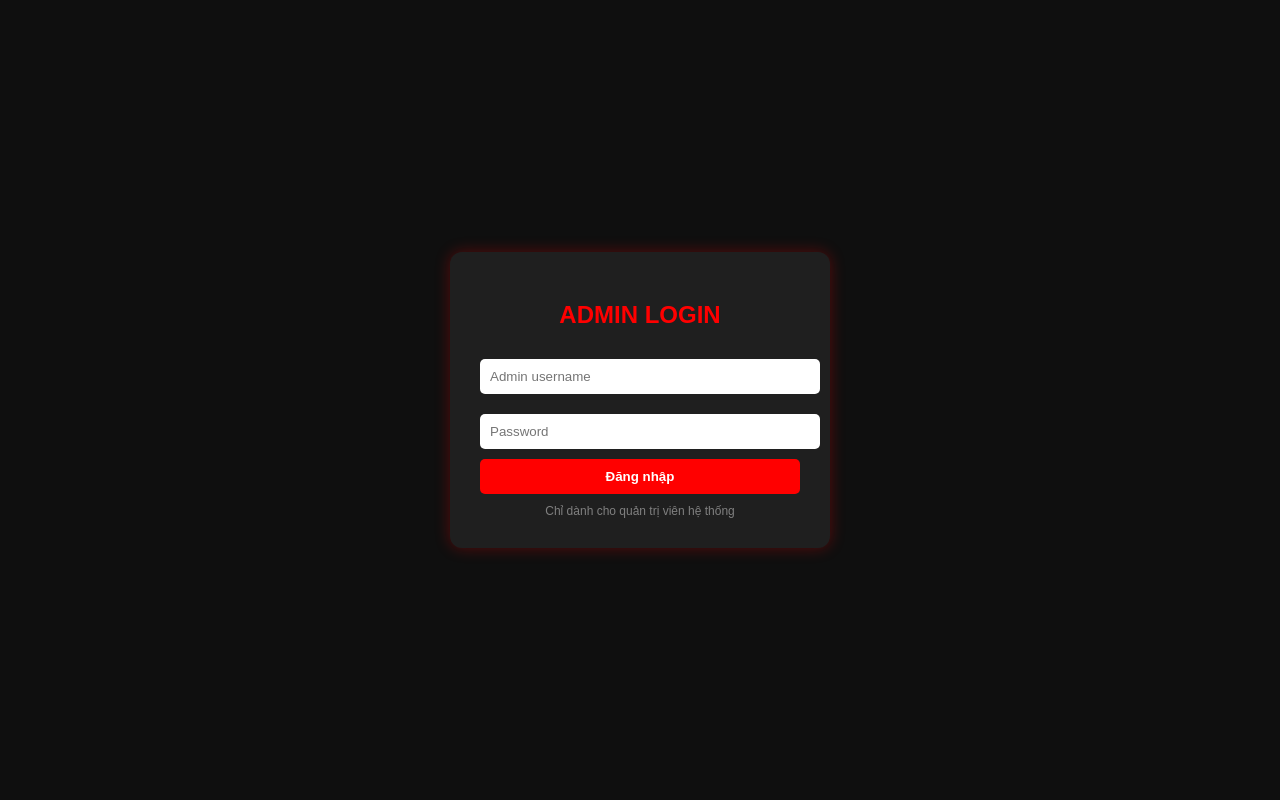
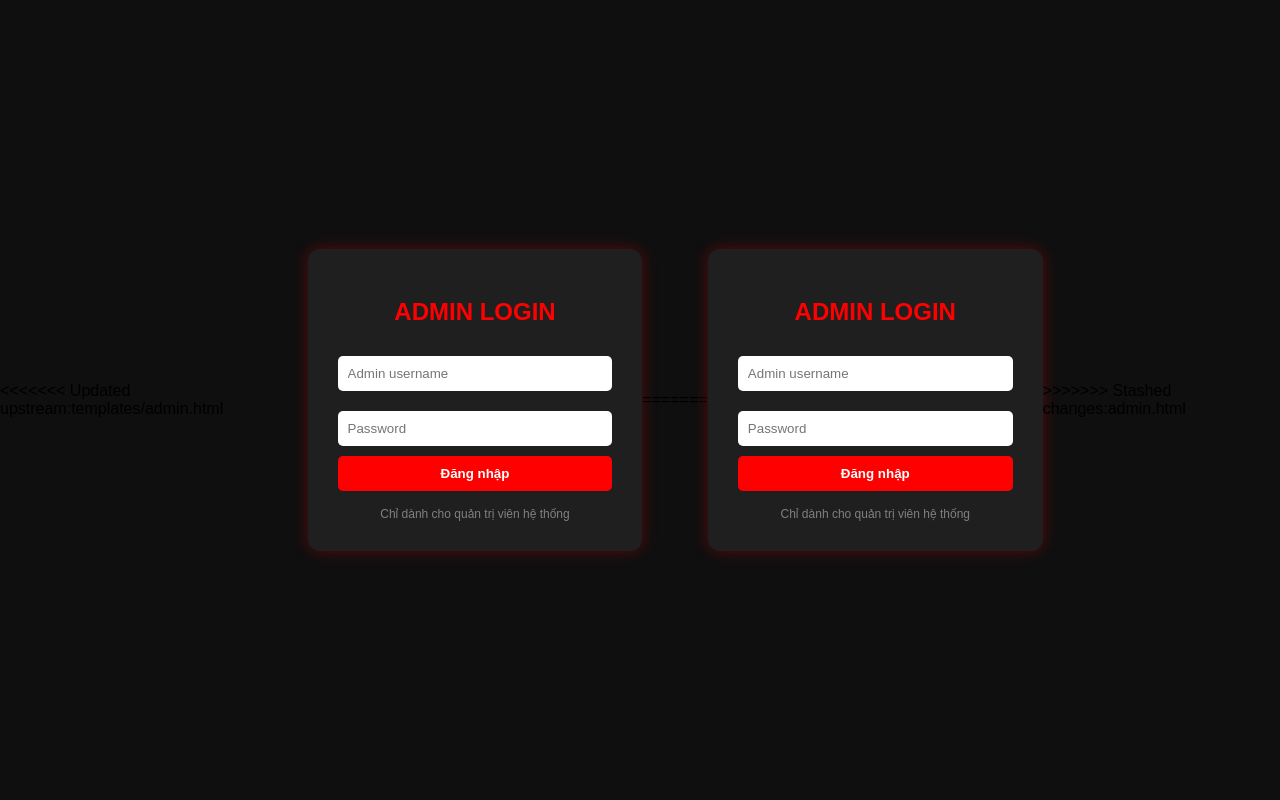
Before and after one commit to PencillDragon/D-n-Web-B-n-H-ng, a Python web app: template templates/admin.html in a window 1280 px wide. Run offline with Jinja, Linux system fonts and the light colour scheme; the template is opened without the code that fills it, so the values that code supplies are empty.

Commit message:
gộp vào

```diff
--- a/templates/admin.html
+++ b/templates/admin.html
@@ -1,3 +1,4 @@
+<<<<<<< Updated upstream:templates/admin.html
 <!DOCTYPE html>
 <html lang="vi">
 <head>
@@ -80,3 +81,87 @@
 
 </body>
 </html>
+=======
+<!DOCTYPE html>
+<html lang="vi">
+<head>
+    <meta charset="UTF-8">
+    <title>Admin Login - Three V</title>
+
+    <style>
+        body {
+            margin: 0;
+            font-family: Arial;
+            background: #0f0f0f;
+            display: flex;
+            justify-content: center;
+            align-items: center;
+            height: 100vh;
+        }
+
+        .login-box {
+            background: #1f1f1f;
+            padding: 30px;
+            border-radius: 12px;
+            width: 320px;
+            box-shadow: 0 0 15px rgba(255,0,0,0.3);
+        }
+
+        h2 {
+            text-align: center;
+            color: red;
+            margin-bottom: 20px;
+        }
+
+        input {
+            width: 100%;
+            padding: 10px;
+            margin: 10px 0;
+            border: none;
+            outline: none;
+            border-radius: 5px;
+        }
+
+        button {
+            width: 100%;
+            padding: 10px;
+            background: red;
+            color: white;
+            border: none;
+            cursor: pointer;
+            border-radius: 5px;
+            font-weight: bold;
+        }
+
+        button:hover {
+            background: darkred;
+        }
+
+        .note {
+            font-size: 12px;
+            color: gray;
+            text-align: center;
+            margin-top: 10px;
+        }
+    </style>
+</head>
+
+<body>
+
+<div class="login-box">
+    <h2>ADMIN LOGIN</h2>
+
+    <form action="/admin" method="POST">
+        <input type="text" name="username" placeholder="Admin username" required>
+        <input type="password" name="password" placeholder="Password" required>
+        <button type="submit">Đăng nhập</button>
+    </form>
+
+    <div class="note">
+        Chỉ dành cho quản trị viên hệ thống
+    </div>
+</div>
+
+</body>
+</html>
+>>>>>>> Stashed changes:admin.html
```
